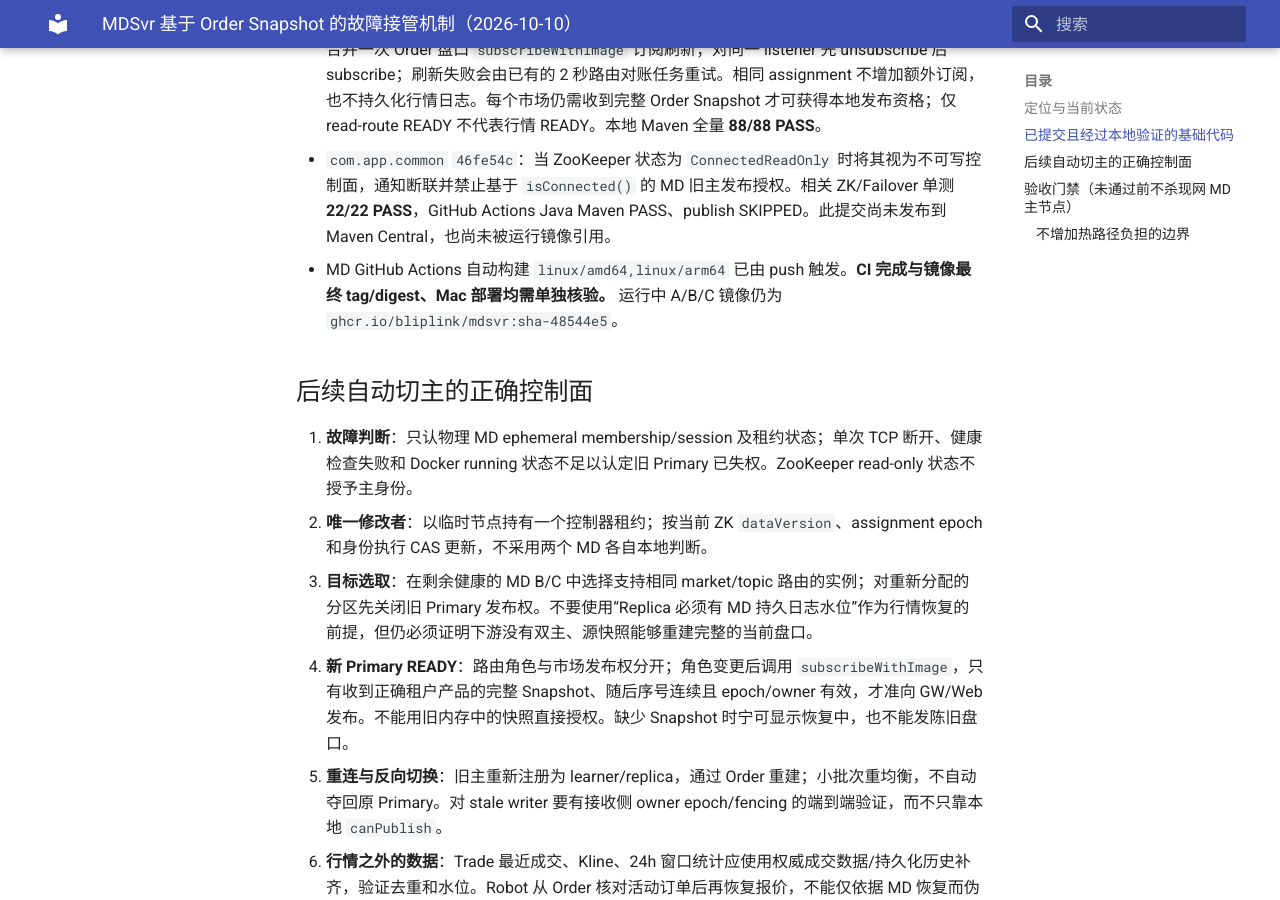
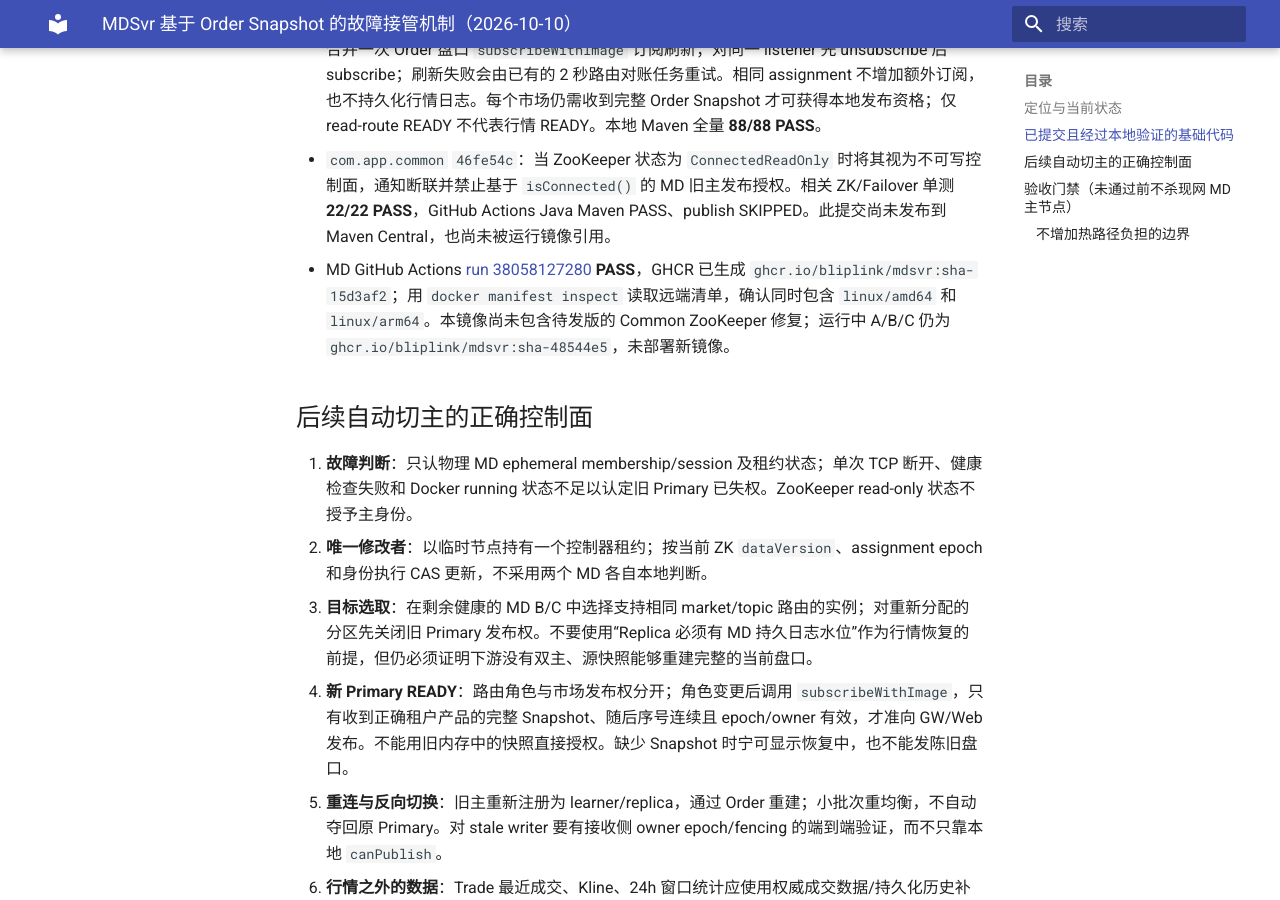
Before and after one commit to bliplink/dc-quant-deploy, an MkDocs documentation site: the page built from docs/MD_ORDER_SNAPSHOT_FAILOVER_RECOVERY_20261010.zh-CN.md, in a window 1280 px wide and 900 px high, scrolled down 621 px. Built offline with MkDocs 1.6.1 and Material for MkDocs 9.7.7, drawn with Linux system fonts in a browser that asks for light colours.

Commit message:
docs(md-ha): record successful multiarch MD image verification

```diff
--- a/docs/MD_ORDER_SNAPSHOT_FAILOVER_RECOVERY_20261010.zh-CN.md
+++ b/docs/MD_ORDER_SNAPSHOT_FAILOVER_RECOVERY_20261010.zh-CN.md
@@ -10,7 +10,7 @@ MDSvr 是 OrderSvr 权威撮合订单簿的派生行情服务。**不要为 MDSv
 
 - `com.app.dc.mdsvr` `15d3af2`：本机在 watched assignment 中获得新的 Primary/epoch 时，合并一次 Order 盘口 `subscribeWithImage` 订阅刷新；对同一 listener 先 unsubscribe 后 subscribe；刷新失败会由已有的 2 秒路由对账任务重试。相同 assignment 不增加额外订阅，也不持久化行情日志。每个市场仍需收到完整 Order Snapshot 才可获得本地发布资格；仅 read-route READY 不代表行情 READY。本地 Maven 全量 **88/88 PASS**。
 - `com.app.common` `46fe54c`：当 ZooKeeper 状态为 `ConnectedReadOnly` 时将其视为不可写控制面，通知断联并禁止基于 `isConnected()` 的 MD 旧主发布授权。相关 ZK/Failover 单测 **22/22 PASS**，GitHub Actions Java Maven PASS、publish SKIPPED。此提交尚未发布到 Maven Central，也尚未被运行镜像引用。
-- MD GitHub Actions 自动构建 `linux/amd64,linux/arm64` 已由 push 触发。**CI 完成与镜像最终 tag/digest、Mac 部署均需单独核验。** 运行中 A/B/C 镜像仍为 `ghcr.io/bliplink/mdsvr:sha-48544e5`。
+- MD GitHub Actions [run 38058127280](https://github.com/bliplink/com.app.dc.mdsvr/actions/runs/38058127280) **PASS**，GHCR 已生成 `ghcr.io/bliplink/mdsvr:sha-15d3af2`；用 `docker manifest inspect` 读取远端清单，确认同时包含 `linux/amd64` 和 `linux/arm64`。本镜像尚未包含待发版的 Common ZooKeeper 修复；运行中 A/B/C 仍为 `ghcr.io/bliplink/mdsvr:sha-48544e5`，未部署新镜像。
 
 ## 后续自动切主的正确控制面
 
```
